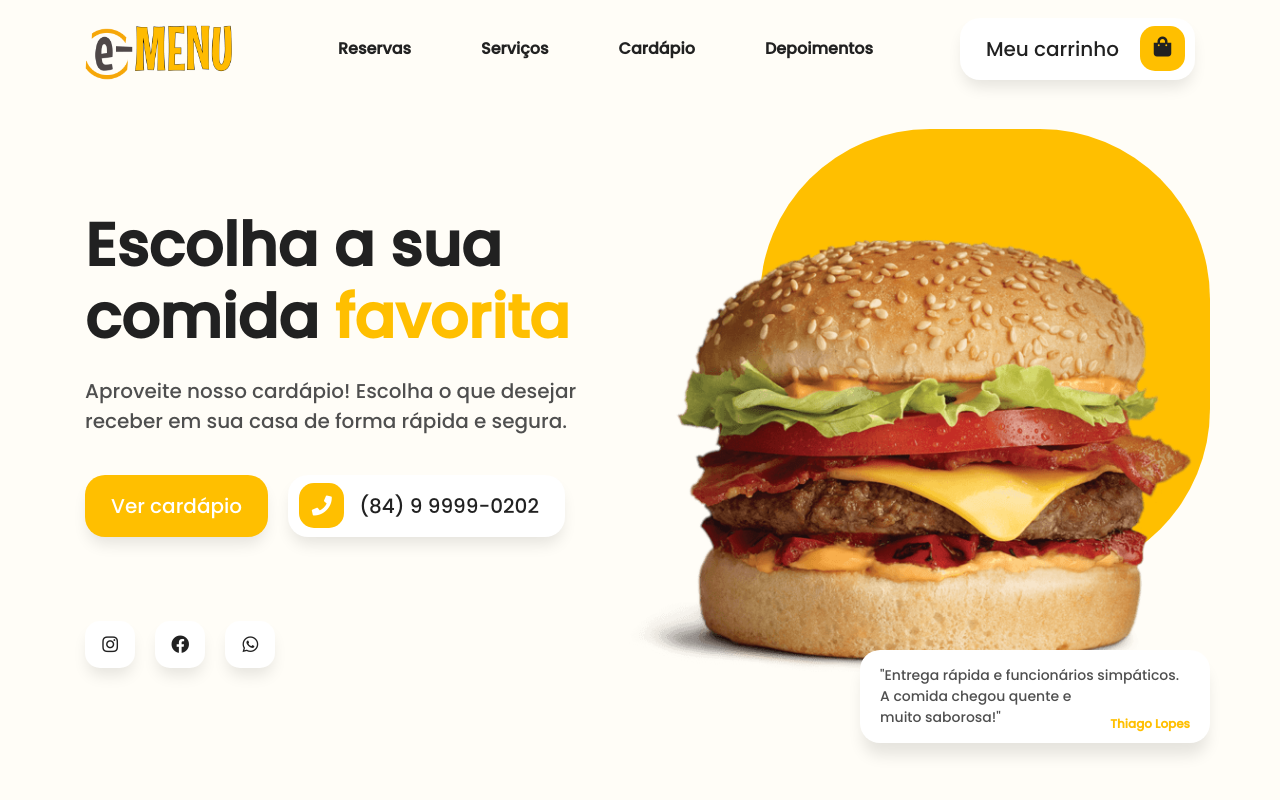
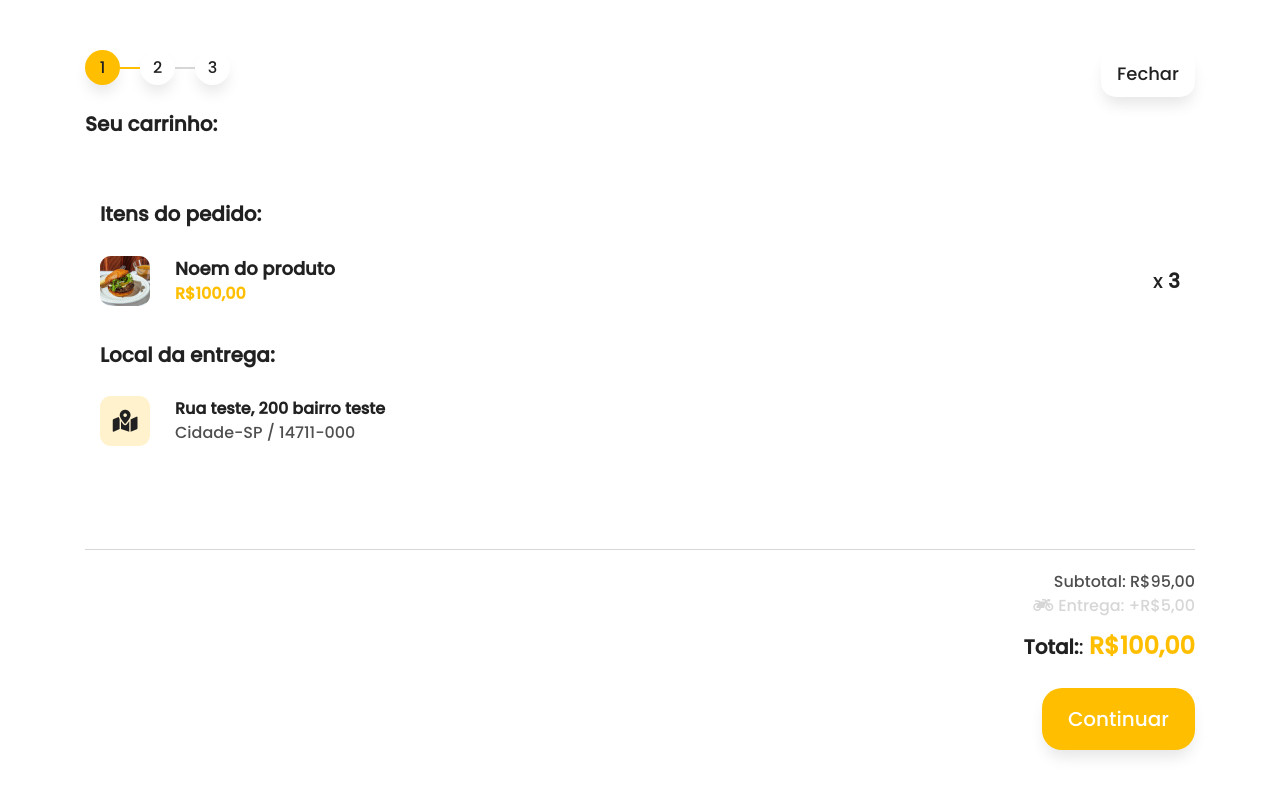
Before and after one commit to jonathandcosta/e_menu-base, a plain HTML site: page index.html in a window 1280 px wide. Both pictures are taken after a click on the link "Meu carrinho". Shown: the top 800 px of the page. Drawn offline with Linux system fonts and the light colour scheme; files whose address does not match are found by name.

Commit message:
abrindo e fechando o carrinho

```diff
--- a/assets/js/app.js
+++ b/assets/js/app.js
@@ -141,6 +141,15 @@ cardapio.metodos = {
     $('.badge-total-carrinho').html(total);
   },
 
+  // ABRIR A MODAL DE CARRINHO
+  abrirCarrinho: (abrir) => {
+    if (abrir) {
+      $('#modalCarrinho').removeClass('hidden');
+    } else {
+      $('#modalCarrinho').addClass('hidden');
+    }
+  },
+
   // MENSAGEM APRESENTADA NO FRONT APÓS ADICIONAR O ITEM AO CARRINHO
   mensagem: (texto, cor = 'red', tempo = 3500) => {
     // APAGANDO A MENSAGEM DE SUCESSO APÓS 3,5 SEG
--- a/index.html
+++ b/index.html
@@ -20,7 +20,7 @@
   <div class="container-mensagens" id="container-mensagens"></div>
 
   <!-- BOTÃO FLUTUANTE DO CARRINHO - APARECE QUANDO ADIOCIONA INTENS AO CARINHO -->
-  <a class="botao-carrinho hidden">
+  <a class="botao-carrinho hidden" onclick="cardapio.metodos.abrirCarrinho(true)">
     <div class="badge-total-carrinho">0</div>
     <i class=" fa fa-shopping-bag"></i>
   </a>
@@ -55,7 +55,8 @@
             </li>
           </ul>
           <!-- BOTÃO DO CARRINHO -->
-          <a class="btn btn-white btn-icon">Meu carrinho
+          <a class="btn btn-white btn-icon" onclick="cardapio.metodos.abrirCarrinho(true)">
+            Meu carrinho
             <span class="icon">
               <div class="container-total-carrinho badge-total-carrinho hidden">0</div>
               <i class="fa fa-shopping-bag"></i>
@@ -351,10 +352,10 @@
 
 
   <!-- MODAL PARA O CARRINHO -->
-  <div class="modal-full hidden id=" modalCarrinho">
+  <div class="modal-full hidden" id="modalCarrinho">
     <div class="m-header">
       <div class="container">
-        <a href="" class="btn btn-white btn-sm float-right">Fechar</a>
+        <a href="" class="btn btn-white btn-sm float-right" onclick="cardapio.metodos.abrirCarrinho(false)">Fechar</a>
         <div class="etapas">
           <div class="etapa etapa1 active">1</div>
           <div class="etapa etapa2">2</div>
@@ -469,7 +470,7 @@
         </div>
 
 
-        <div class="row mr-0 ml-0 hidden" id="resumoCarrinho">
+        <div class="row mr-0 ml-0" id="resumoCarrinho">
           <div class="col-12">
             <p class="title-carrinho mt-4">
               <b>Itens do pedido:</b>
```
